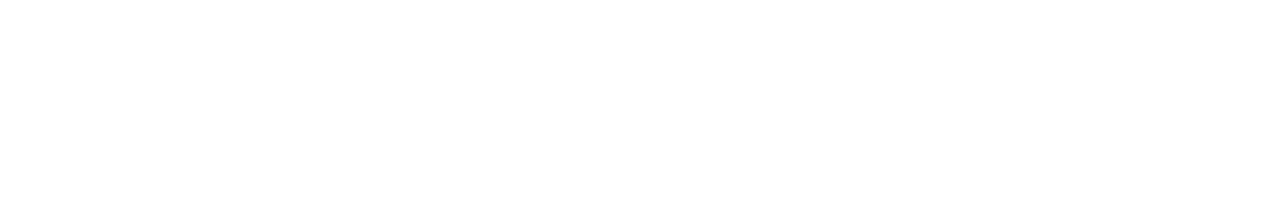
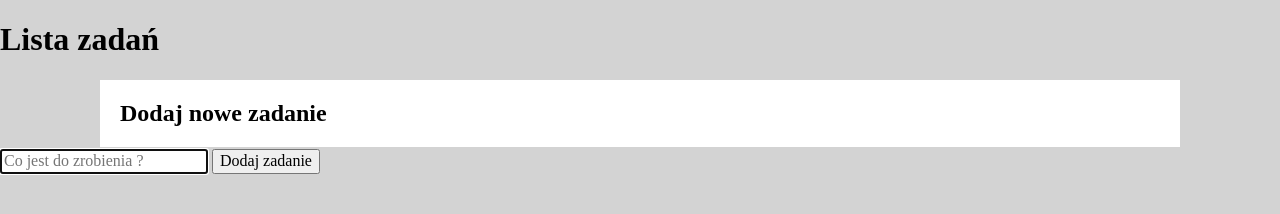
Before and after one commit to DamianSztandera/List, a plain HTML site: page index.html in a window 1280 px wide. Drawn offline with nearby package versions, Linux system fonts and the light colour scheme.

Commit message:
added a title, button and class

```diff
--- /dev/null
+++ b/CSS/section.css
@@ -0,0 +1,10 @@
+.section {
+}
+.article__title {
+    margin: 20px;
+}
+.section__header {
+margin : 20px 100px 2px 100px;
+padding: 20px;
+background-color: white;
+}
--- /dev/null
+++ b/CSS/style.css
@@ -0,0 +1,6 @@
+.page {
+    background-color:lightgray ;
+}
+.title {
+    margin-left: 100px;
+}
--- a/index.html
+++ b/index.html
@@ -8,7 +8,9 @@
     <title>Tablica Zadań</title>
     <link rel="icon" href="Images/book.png">
     <meta property="og:image" content="Images/Lista Zadań.png">
-    <link href="CSS/header.css" rel="stylesheet">
+    <link href="CSS/section.css" rel="stylesheet">
+    <link href="CSS/style.css" rel="stylesheet">
+    <link href="CSS/from.css" rel="stylesheet">
     <link rel="stylesheet" href="https://cdnjs.cloudflare.com/ajax/libs/normalize/8.0.1/normalize.min.css"
         integrity="sha512-NhSC1YmyruXifcj/KFRWoC561YpHpc5Jtzgvbuzx5VozKpWvQ+4nXhPdFgmx8xqexRcpAglTj9sIBWINXa8x5w=="
         crossorigin="anonymous" />
@@ -16,3 +18,14 @@
     <script defer src="JS/script.js"></script>
 
 </head>
+<body class="page">
+    <h1>Lista zadań</h1>
+    <section class="section">
+        <h2 class="section__header">Dodaj nowe zadanie</h2>
+        <form class=form>
+            <input placeholder="Co jest do zrobienia ?" autofocus>
+            <button >Dodaj zadanie</button>
+        </form>
+    </section>
+
+</body>
```
